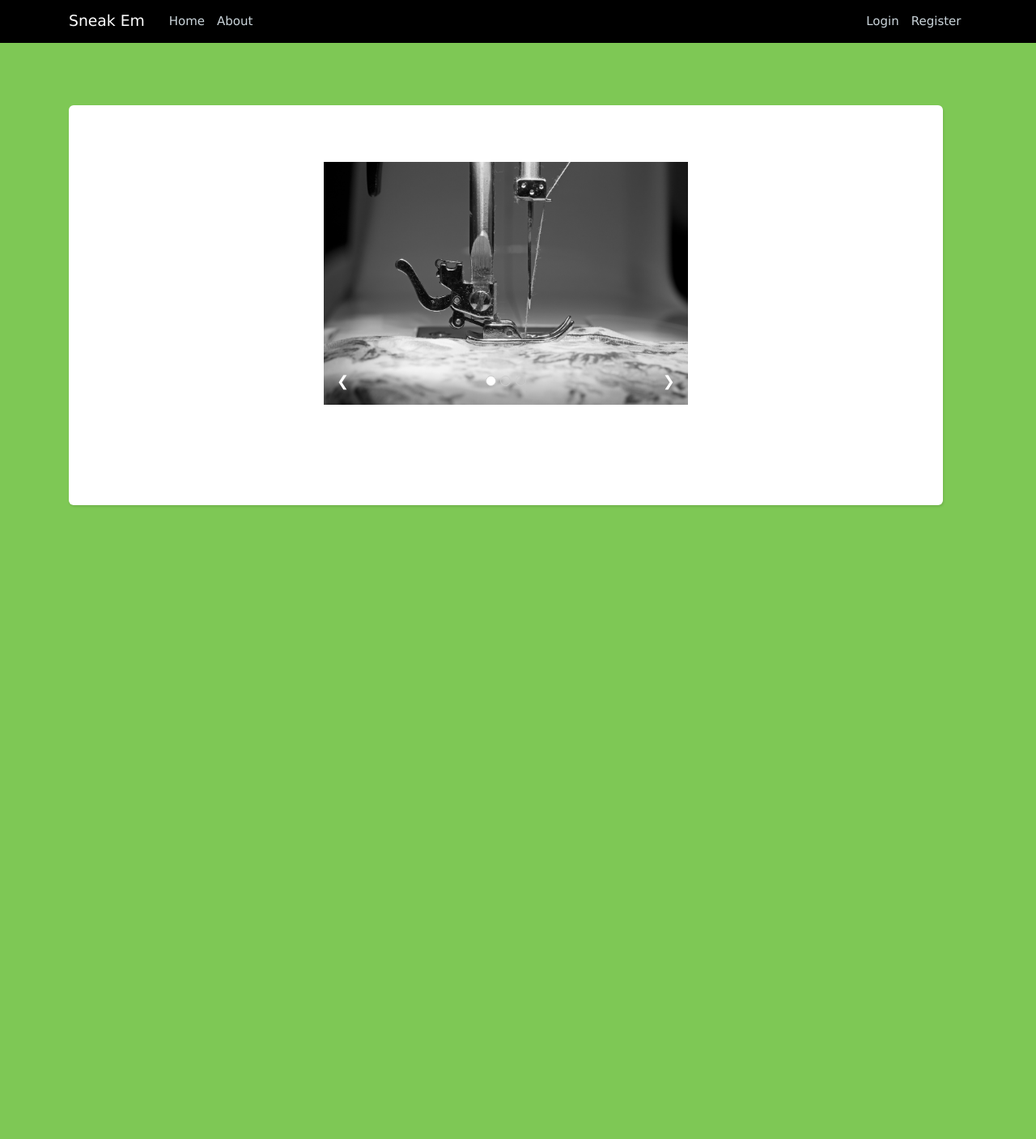
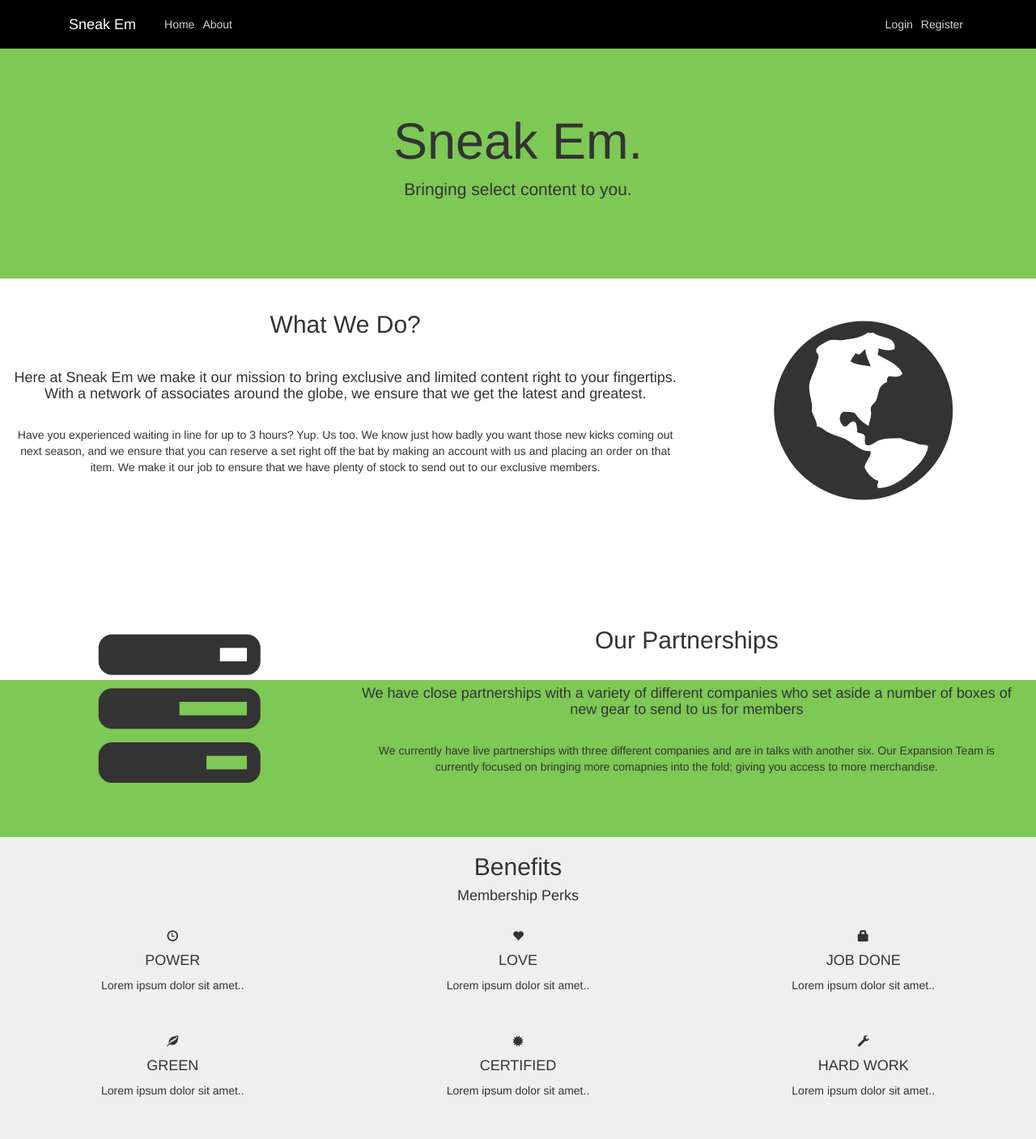
Before and after one commit to pambalos/shopping-cart, a Flask app: page /about in a window 1280 px wide. Shown: the whole page at 81% size. Before the commit the page ends 626 px from the top, so only its background shows below. Run offline with Flask 2, Linux system fonts and the light colour scheme; some libraries are stand-ins or nearby versions.

Commit message:
added about page

```diff
--- a/cartapp/static/style.css
+++ b/cartapp/static/style.css
@@ -25,6 +25,12 @@ body {
 
 .site-header .navbar-nav .nav-link.active {
   font-weight: 500;
+}
+
+.jumbotron {
+    padding: 2rem 1rem;
+    margin-bottom: 2rem;
+    background-color: #7ec855;
 }
 
 .myclass {
@@ -259,6 +265,17 @@ input:focus {
   font-weight: 300;
 }
 
+.logo {
+    font-size: 200px;
+}
+
+@media screen and (max-width: 768px) {
+    .col-sm-4 {
+        text-align: center;
+        margin: 25px 0;
+    }
+}
+
 /* Responsive */
 @media (max-width: 800px) {
   .shopping-cart {
--- a/cartapp/templates/about.html
+++ b/cartapp/templates/about.html
@@ -1,53 +1,83 @@
 {% extends 'layout.html' %}
 {% block content %}
 <link rel="stylesheet" href="https://www.w3schools.com/w3css/4/w3.css">
+<script src="https://ajax.googleapis.com/ajax/libs/jquery/1.12.4/jquery.min.js"></script>
+<script src="https://maxcdn.bootstrapcdn.com/bootstrap/3.3.7/js/bootstrap.min.js"></script>
+<link rel="stylesheet" href="https://maxcdn.bootstrapcdn.com/bootstrap/3.3.7/css/bootstrap.min.css">
 <style>
 .mySlides {display:none}
 .w3-left, .w3-right, .w3-badge {cursor:pointer}
 .w3-badge {height:13px;width:13px;padding:0}
 </style>
-<body>
-  <div class = "shopping-cart" style="width: auto; min-width: auto; padding-bottom: 5%; height: 100%; margin-top: 60px;">
-    <div class="w3-content w3-display-container" style="max-width:800px">
-      <img class="mySlides" src="{{ url_for('static', filename = 'sew-pic.jpg') }}" style="width:auto; max-height:300px;">
-      <img class="mySlides" src="{{ url_for('static', filename = 'cloth-pic.jpg') }}" style="width:100%">
-      <img class="mySlides" src="{{ url_for('static', filename = 'shoe-pic.jpg') }}" style="width:100%">
-      <div class="w3-center w3-container w3-section w3-large w3-text-white w3-display-bottommiddle" style="width:100%; min-width:130px">
-        <div class="w3-left w3-hover-text-khaki" onclick="plusDivs(-1)">&#10094;</div>
-        <div class="w3-right w3-hover-text-khaki" onclick="plusDivs(1)">&#10095;</div>
-        <span class="w3-badge demo w3-border w3-transparent w3-hover-white" onclick="currentDiv(1)"></span>
-        <span class="w3-badge demo w3-border w3-transparent w3-hover-white" onclick="currentDiv(2)"></span>
-        <span class="w3-badge demo w3-border w3-transparent w3-hover-white" onclick="currentDiv(3)"></span>
+<body id = "aboutPage" data-spy="scroll" data-target = ".navbar" data-offset="60" style = "padding:0px;">
+  <div class = "jumbotron text-center" style = "background-color: #7ec855; padding: 80px 25px; margin-bottom:0; margin-top:40px; border-radius:0;">
+    <div class ="company-title" style = "">
+      <h1>Sneak Em.</h1>
+      <p>Bringing select content to you.</p>
+    </div>
+  </div>
+  <div id = "info" class = "container-fluid" style = "background-color: white;">
+    <div class = "row">
+      <div class = "col-sm-8">
+        <br><h2>What We Do?</h2><br>
+        <h4>Here at Sneak Em we make it our mission to bring exclusive and limited content right to your fingertips. With a network of associates around the globe, we ensure that we get the latest and greatest.</h4><br>
+        <p>Have you experienced waiting in line for up to 3 hours? Yup. Us too. We know just how badly you want those new kicks coming out next season, and we ensure that you can reserve a set right off the bat by making an account with us and placing an order on that item. We make it our job to ensure that we have plenty of stock to send out to our exclusive members.</p><br>
+      </div>
+      <div class = "col-sm-4">
+        <span class ="glyphicon glyphicon-globe logo" style = "font-size:230px; padding:50px 10px"></span>
       </div>
     </div>
   </div>
-  <script>
-      var slideIndex = 1;
-      showDivs(slideIndex);
-
-      function plusDivs(n) {
-        showDivs(slideIndex += n);
-      }
-
-      function currentDiv(n) {
-        showDivs(slideIndex = n);
-      }
-
-      function showDivs(n) {
-        var i;
-        var x = document.getElementsByClassName("mySlides");
-        var dots = document.getElementsByClassName("demo");
-        if (n > x.length) {slideIndex = 1}
-        if (n < 1) {slideIndex = x.length}
-        for (i = 0; i < x.length; i++) {
-           x[i].style.display = "none";
-        }
-        for (i = 0; i < dots.length; i++) {
-           dots[i].className = dots[i].className.replace(" w3-white", "");
-        }
-        x[slideIndex-1].style.display = "block";
-        dots[slideIndex-1].className += " w3-white";
-      }
-    </script>
+  <div id = "mission" class = "container-fluid bg-grey" style = "margin-top: 60px;">
+    <div class = "col-sm-4">
+      <span class ="glyphicon glyphicon-tasks logo" style = "font-size:200px; padding:50px 10px" src = "{{ url_for('static', filename = 'hanger.png') }}"></span>
+    </div>
+    <div class = "col-sm-8">
+      <br><h2>Our Partnerships</h2><br>
+      <h4>We have close partnerships with a variety of different companies who set aside a number of boxes of new gear to send to us for members</h4><br>
+      <p>We currently have live partnerships with three different companies and are in talks with another six. Our Expansion Team is currently focused on bringing more comapnies into the fold; giving you access to more merchandise.</p><br>
+    </div>
+  </div>
+  <div id = "services" class = "container-fluid text-center" style = "background-color:#efefef;">
+    <h2>Benefits</h2>
+    <h4>Membership Perks</h4><br>
+    <div class="row">
+      <div class="col-sm-4">
+        <span class="glyphicon glyphicon-time"></span>
+        <h4>POWER</h4>
+        <p>Lorem ipsum dolor sit amet..</p>
+      </div>
+      <div class="col-sm-4">
+        <span class="glyphicon glyphicon-heart"></span>
+        <h4>LOVE</h4>
+        <p>Lorem ipsum dolor sit amet..</p>
+      </div>
+      <div class="col-sm-4">
+        <span class="glyphicon glyphicon-lock"></span>
+        <h4>JOB DONE</h4>
+        <p>Lorem ipsum dolor sit amet..</p>
+      </div>
+    </div>
+    <br><br>
+      <div class="row">
+        <div class="col-sm-4">
+          <span class="glyphicon glyphicon-leaf"></span>
+          <h4>GREEN</h4>
+          <p>Lorem ipsum dolor sit amet..</p>
+        </div>
+        <div class="col-sm-4">
+          <span class="glyphicon glyphicon-certificate"></span>
+          <h4>CERTIFIED</h4>
+          <p>Lorem ipsum dolor sit amet..</p>
+        </div>
+        <div class="col-sm-4">
+          <span class="glyphicon glyphicon-wrench"></span>
+          <h4>HARD WORK</h4>
+          <p>Lorem ipsum dolor sit amet..</p>
+        </div>
+      </div>
+      <br><br>
+    </div>
+  </div>
 </body>
 {% endblock content %}
--- a/cartapp/templates/layout.html
+++ b/cartapp/templates/layout.html
@@ -1,15 +1,15 @@
 <!DOCTYPE html>
-<html>
+<html style="padding:0px">
 <head>
     <!-- Required meta tags -->
     <meta charset="utf-8">
     <meta name="viewport" content="width=device-width, initial-scale=1, shrink-to-fit=yes">
     <meta name="robots" content="noindex,follow" />
     <!-- Bootstrap CSS and JQuery -->
+
     <link rel="stylesheet" href="https://maxcdn.bootstrapcdn.com/bootstrap/4.0.0/css/bootstrap.min.css" integrity="sha384-Gn5384xqQ1aoWXA+058RXPxPg6fy4IWvTNh0E263XmFcJlSAwiGgFAW/dAiS6JXm" crossorigin="anonymous">
     <script src="https://code.jquery.com/jquery-2.2.4.js" charset="utf-8"></script>
     <link rel="stylesheet" type="text/css" href="{{ url_for('static', filename='style.css') }}">
-
     {% if title %}
         <title>{{ title }}</title>
     {% else %}
@@ -18,7 +18,7 @@
 </head>
 <body>
     <header class="site-header">
-      <nav class="navbar navbar-expand-md navbar-dark bg-steel fixed-top" style="background-color: #000000;">
+      <nav class="navbar navbar-expand-md navbar-dark bg-steel navbar-fixed-top" style="background-color: #000000; border-radius:0; margin-bottom:0; border:0;">
         <div class="container">
           <a class="navbar-brand mr-4" href="/">Sneak Em</a>
           <button class="navbar-toggler" type="button" data-toggle="collapse" data-target="#navbarToggle" aria-controls="navbarToggle" aria-expanded="false" aria-label="Toggle navigation">
@@ -30,8 +30,7 @@
               <a class="nav-item nav-link" href="{{ url_for('about') }}">About</a>
             </div>
             <!-- Navbar Right Side -->
-
-            <div class="navbar-nav">
+            <div class="navbar-nav" style = "float:right;">
               {% if not current_user.is_authenticated %}
                 <a class="nav-item nav-link" href="{{ url_for('login') }}">Login</a>
                 <a class="nav-item nav-link" href="{{ url_for('register') }}">Register</a>
@@ -50,24 +49,23 @@
         </div>
       </nav>
     </header>
-    <main role="main" class="container" style = "width: 100%;">
+
+    {% with messages = get_flashed_messages(with_categories=true) %}
+    {% if messages %}
+    <main role="main" class="container" style = "width: 100%; height:auto;">
       <div class="row" style = "width: 100%;">
-        <div class="col-md-8" style = "width: 100%; flex: none; max-width: none; margin-top: 50px">
-          {% with messages = get_flashed_messages(with_categories=true) %}
-            {% if messages %}
+        <div class="col-md-8" style = "width: 100%; flex: none; max-width: none;">
               {% for category, message in messages %}
                 <div class="alert alert-{{ category }}">
                   {{ message }}
                 </div>
               {% endfor %}
-            {% endif %}
-          {% endwith %}
-          {% block content %}{% endblock %}
         </div>
       </div>
     </main>
-
-
+    {% endif %}
+    {% endwith %}
+    {% block content %}{% endblock %}
     <!-- Optional JavaScript -->
     <!-- jQuery first, then Popper.js, then Bootstrap JS -->
     <script src="https://code.jquery.com/jquery-3.2.1.slim.min.js" integrity="sha384-KJ3o2DKtIkvYIK3UENzmM7KCkRr/rE9/Qpg6aAZGJwFDMVNA/GpGFF93hXpG5KkN" crossorigin="anonymous"></script>
```
Also changed, not shown: cartapp/templates/calendar.html (+50 -3 lines), cartapp/static/glyphicons-371-globe-af.png (added), cartapp/static/glyphicons-443-earphone.png (added), cartapp/static/glyphicons-459-money.png (added), cartapp/static/glyphicons-502-shoes.png (added), cartapp/static/glyphicons-716-recycle.png (added), cartapp/static/hanger.png (added).
